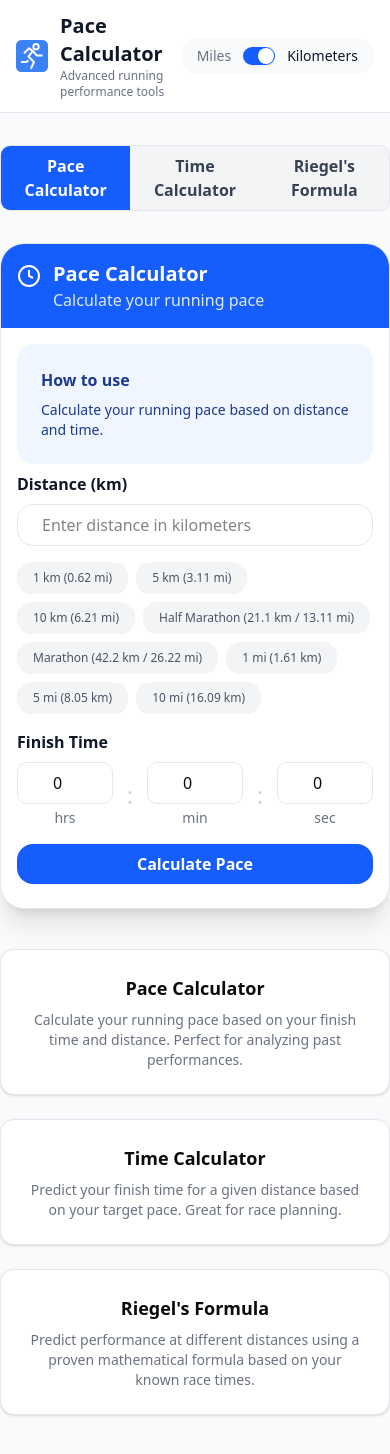
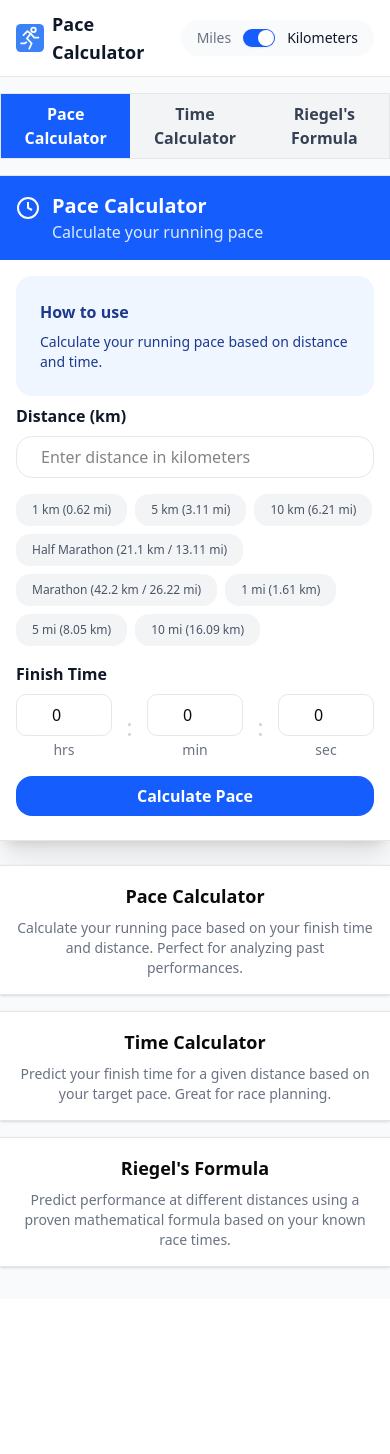
Before and after one commit to ZzyzxIsAlreadyTaken/pace-calculator, a React (Vite) app: page / in a window 390 px wide. Shown: the top 1454 px of the page. After the commit the page ends 1299 px from the top, so only its background shows below. Built offline with nearby package versions, Linux system fonts and the light colour scheme.

Commit message:
Mobile UI changes

```diff
--- a/src/PaceCalculator.tsx
+++ b/src/PaceCalculator.tsx
@@ -17,8 +17,8 @@ const PaceCalculator = () => {
       />
 
       {/* Tabs */}
-      <nav className="flex justify-center mt-8 mb-8">
-        <div className="flex w-full max-w-2xl bg-gray-100 rounded-lg overflow-hidden border border-gray-200">
+      <nav className="flex justify-center mt-4 sm:mt-8 mb-4 sm:mb-8">
+        <div className="flex w-full sm:max-w-2xl bg-gray-100 sm:rounded-lg overflow-hidden border border-gray-200">
           <Button
             className={`flex-1 px-4 py-2 font-semibold transition-colors rounded-none ${
               activeTab === "pace"
@@ -53,8 +53,8 @@ const PaceCalculator = () => {
       </nav>
 
       {/* Main Card */}
-      <main className="flex flex-col items-center">
-        <div className="w-full max-w-md bg-white rounded-3xl shadow-xl border border-gray-200 mb-10 overflow-hidden">
+      <main className="flex flex-col items-center px-0 sm:px-4">
+        <div className="w-full sm:max-w-md bg-white sm:rounded-3xl shadow-xl border-x-0 border-t border-b sm:border sm:border-gray-200 mb-6 sm:mb-10 overflow-hidden">
           {activeTab === "pace" ? (
             <PaceForm unit={unit as "metric" | "imperial"} />
           ) : activeTab === "time" ? (
@@ -65,22 +65,22 @@ const PaceCalculator = () => {
         </div>
 
         {/* Info Cards */}
-        <div className="grid grid-cols-1 md:grid-cols-3 gap-6 w-full max-w-4xl mb-16">
-          <div className="bg-white rounded-xl shadow border border-gray-200 p-6 text-center">
+        <div className="grid grid-cols-1 md:grid-cols-3 gap-4 sm:gap-6 w-full max-w-4xl mb-8 sm:mb-16 px-0 sm:px-4">
+          <div className="bg-white sm:rounded-xl shadow border-x-0 border-t border-b sm:border sm:border-gray-200 p-4 sm:p-6 text-center">
             <h3 className="font-semibold text-lg mb-2">Pace Calculator</h3>
             <p className="text-gray-500 text-sm">
               Calculate your running pace based on your finish time and
               distance. Perfect for analyzing past performances.
             </p>
           </div>
-          <div className="bg-white rounded-xl shadow border border-gray-200 p-6 text-center">
+          <div className="bg-white sm:rounded-xl shadow border-x-0 border-t border-b sm:border sm:border-gray-200 p-4 sm:p-6 text-center">
             <h3 className="font-semibold text-lg mb-2">Time Calculator</h3>
             <p className="text-gray-500 text-sm">
               Predict your finish time for a given distance based on your target
               pace. Great for race planning.
             </p>
           </div>
-          <div className="bg-white rounded-xl shadow border border-gray-200 p-6 text-center">
+          <div className="bg-white sm:rounded-xl shadow border-x-0 border-t border-b sm:border sm:border-gray-200 p-4 sm:p-6 text-center">
             <h3 className="font-semibold text-lg mb-2">Riegel's Formula</h3>
             <p className="text-gray-500 text-sm">
               Predict performance at different distances using a proven
--- a/src/components/Header.tsx
+++ b/src/components/Header.tsx
@@ -7,21 +7,16 @@ interface HeaderProps {
 
 export default function Header({ unit, onUnitToggle }: HeaderProps) {
   return (
-    <header className="flex items-center justify-between px-4 py-3 sm:px-8 sm:py-6 bg-white border-b border-gray-200">
-      <div className="flex items-center space-x-3">
+    <header className="flex items-center justify-between px-4 py-2.5 sm:px-8 sm:py-4 bg-white border-b border-gray-200">
+      <div className="flex items-center space-x-2 sm:space-x-3">
         <img
           src="/src/assets/running.svg"
           alt="Pace Calculator Icon"
-          className="w-8 h-8 sm:w-10 sm:h-10"
+          className="w-7 h-7 sm:w-8 sm:h-8"
         />
-        <div>
-          <h1 className="text-xl sm:text-2xl font-bold text-gray-900">
-            Pace Calculator
-          </h1>
-          <p className="text-xs sm:text-sm text-gray-500">
-            Advanced running performance tools
-          </p>
-        </div>
+        <h1 className="text-lg sm:text-xl font-bold text-gray-900">
+          Pace Calculator
+        </h1>
       </div>
       <UnitToggle unit={unit} onToggle={onUnitToggle} />
     </header>
```
